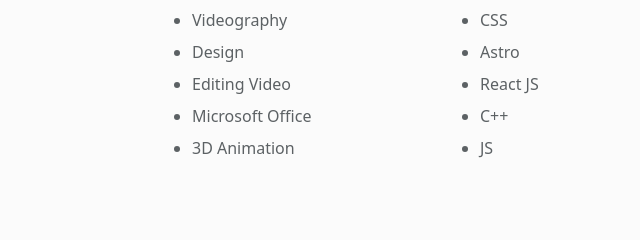
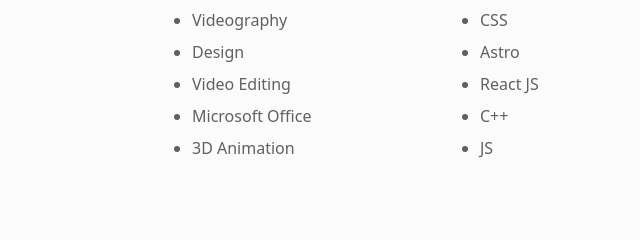
Before and after one commit to fathiirmaulanaa/My-Web, a plain HTML site: page index.html in a window 1280 px wide. Shown: the part 1964-2204 px from the top of the page, 488-1128 px from the left. Drawn offline with Linux system fonts and the light colour scheme.

Commit message:
update index

```diff
--- a/index.html
+++ b/index.html
@@ -140,7 +140,7 @@
             <li>Photography</li>
             <li>Videography</li>
             <li>Design</li>
-            <li>Editing Video</li>
+            <li>Video Editing</li>
             <li>Microsoft Office</li>
             <li>3D Animation</li>
           </ul>
```
